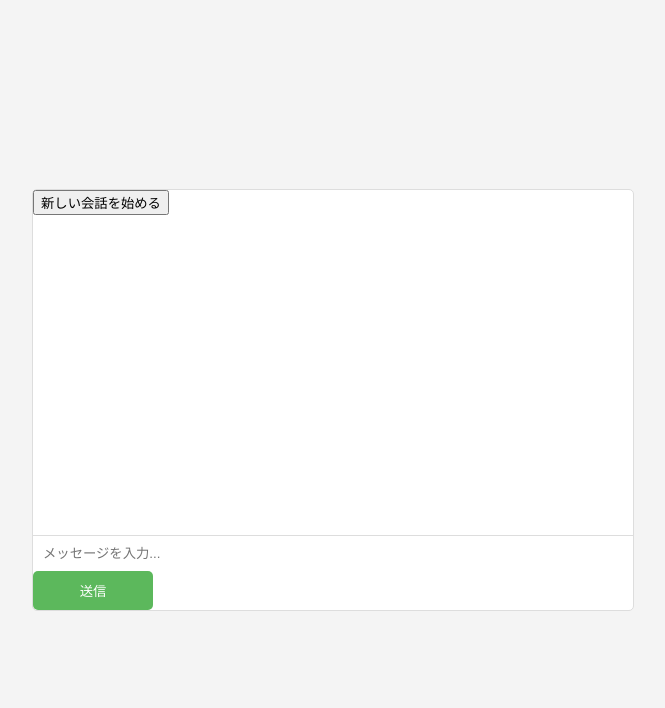
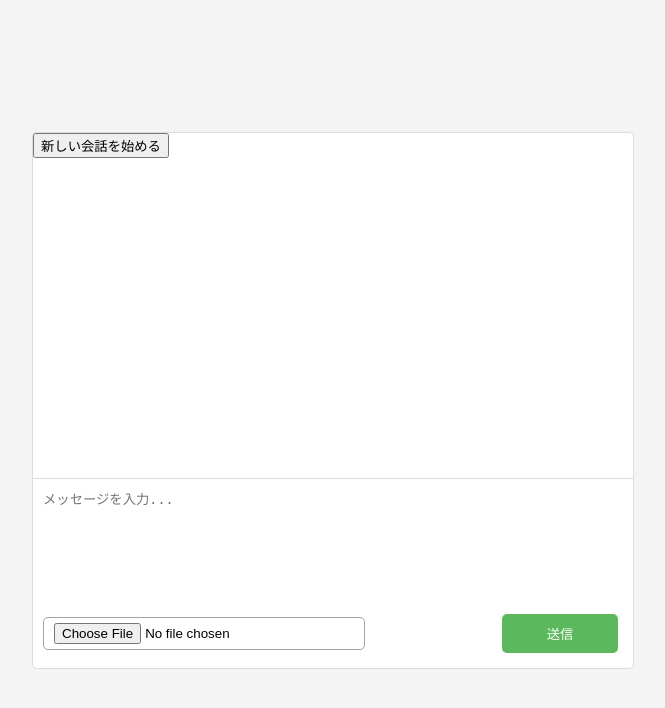
Before and after one commit to kozue-cc/python-assistant-chat, a Flask app: page / in a window 1280 px wide. Shown: the top 708 px of the page, without its empty margins (307-972 px from the left). Run offline with Flask 3, Linux system fonts and the light colour scheme.

Commit message:
ファイルアップロードに対応

```diff
--- a/chat.py
+++ b/chat.py
@@ -1,10 +1,13 @@
 from time import sleep
 from flask import Flask, render_template, request, jsonify
-import openai
+from openai import OpenAI
+import markdown
+import os
 
 app = Flask(__name__)
 
 STATUS = ["queued", "in_progress", "completed", "requires_action", "expired", "cancelling", "cancelled", "failed"]
+UPLOAD_FOLDER = './uploads'
 
 @app.route('/')
 def index():
@@ -12,7 +15,7 @@ def index():
 
 @app.route('/renew_message', methods=['POST'])
 def renew_message():
-    from openai import OpenAI
+
     client = OpenAI()
 
     # assistantの作成
@@ -29,13 +32,33 @@ def renew_message():
 
 @app.route('/send_message', methods=['POST'])
 def send_message():
+    # 添付ファイルがある場合は、ファイル名を取得
+    file_id = None
+    if request.files:
+        file = request.files['file']
+        filename = os.path.join(UPLOAD_FOLDER, file.filename)
+        file.save(filename)
+        # ファイルを送信
+        file_id = send_file(filename)
+
     user_input = request.form['message']
     # AIからの応答を取得
-    response = get_ai_response(user_input)
+    response = get_ai_response(user_input, file_id)
     return jsonify({'message': response})
 
-def get_ai_response(user_input):
-    from openai import OpenAI
+def send_file(filename):
+    client = OpenAI()
+    file = open(filename, "rb")
+    file_response = client.files.create(
+        file=file,
+        purpose="assistants"
+    )
+    print(file_response)
+    # ファイルの消去
+    os.remove(filename)
+    return file_response.id
+
+def get_ai_response(user_input, file_id):
     client = OpenAI()
 
     assistant_id = request.form['assistant_id']
@@ -45,11 +68,21 @@ def get_ai_response(user_input):
     # threadの作成
     thread = client.beta.threads.create()
 
-    message = client.beta.threads.messages.create(
-        thread_id=thread.id,
-        role="user",
-        content=user_input
-    )
+    # パラメーターを指定してthreadにメッセージを送信
+    message = None
+    if file_id == None:
+        message = client.beta.threads.messages.create(
+            thread_id=thread.id,
+            role="user",
+            content=user_input
+        )
+    else:
+        message = client.beta.threads.messages.create(
+            thread_id=thread.id,
+            role="user",
+            content=user_input,
+            file_ids=[file_id]
+        )
     print(message)
 
     # assistantとthreadのidを指定して実行
@@ -85,7 +118,7 @@ def get_ai_response(user_input):
     last_message = data[0]
 
     # last_messageから必要な情報を取得
-    last_value = last_message.content[0].text.value
+    last_value = markdown.markdown(last_message.content[0].text.value)
 
 
     return last_value
--- a/static/css/base.css
+++ b/static/css/base.css
@@ -27,6 +27,11 @@ body {
     border: none;
     padding: 10px;
     width: 80%;
+    height: 100px;
+    overflow-y: auto;
+    resize: none;
+    vertical-align: text-top;
+    white-space: pre-wrap;
 }
 
 #send-btn {
@@ -36,6 +41,8 @@ body {
     border: none;
     padding: 10px;
     border-radius: 5px;
+    margin: 5px;
+    cursor: pointer;
 }
 
 #chat-input:focus, #send-btn:focus {
@@ -48,3 +55,19 @@ body {
     border-radius: 5px;
     background-color: #e7e7e7;
 }
+
+input[type="file"] {
+    border: #a7a1a1 1px solid;
+    padding: 5px 10px;
+    border-radius: 5px;
+    background-color: #fff;
+    width: 300px;
+}
+
+
+#send-box {
+    display: flex;
+    justify-content: space-between;
+    align-items: center;
+    padding: 10px;
+}
--- a/static/js/script.js
+++ b/static/js/script.js
@@ -2,6 +2,9 @@ document.getElementById('send-btn').addEventListener('click', function() {
     const inputElement = document.getElementById('chat-input');
     const message = inputElement.value;
     inputElement.value = '';
+
+    const fileInputElement = document.getElementById('file-input');
+    const file = fileInputElement.files[0];
 
     if (message) {
         // メッセージをチャットボックスに追加
@@ -10,9 +13,18 @@ document.getElementById('send-btn').addEventListener('click', function() {
         // サーバーにメッセージを送信し、応答を待つ
         currentAssistantID = localStorage.getItem('current_assistant_id');
         console.log(currentAssistantID);
+
+        //添付ファイルの取得と送信
+        const formData = new FormData();
+        formData.append('message', message);
+        formData.append('assistant_id', currentAssistantID);
+        if (file) {
+            formData.append('file', file);
+        }
+
         fetch('/send_message', {
             method: 'POST',
-            body: new URLSearchParams({ 'message': message, 'assistant_id': currentAssistantID })
+            body: formData
         })
         .then(response => response.json())
         .then(data => {
--- a/templates/chat.html
+++ b/templates/chat.html
@@ -12,8 +12,13 @@
         <div id="chat-box">
             <!-- ここにメッセージが表示される -->
         </div>
-        <input type="text" id="chat-input" placeholder="メッセージを入力...">
-        <button id="send-btn">送信</button>
+        <textarea id="chat-input" placeholder="メッセージを入力..."></textarea>
+        <div id="send-box">
+            <label for="file-btn">
+                <input type="file" name="file" id="file-input">
+            </label>
+            <button id="send-btn">送信</button>
+        </div>
     </div>
     <script src="/static/js/script.js"></script>
 </body>
```
Also changed, not shown: 1 other file.
